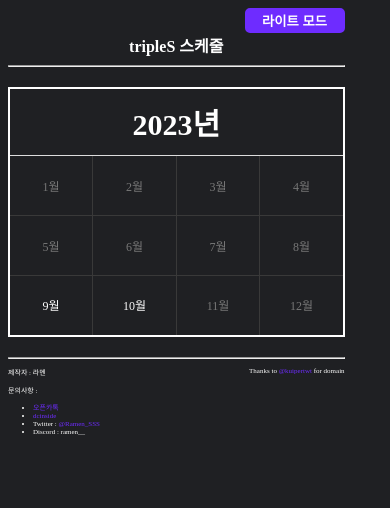
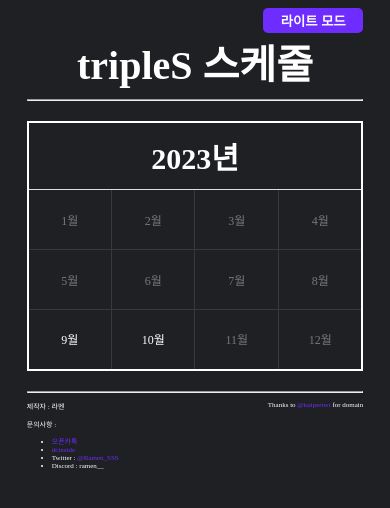
Before and after one commit to RamenSSS/test, a plain HTML site: page index.html in a window 390 px wide. Drawn offline with Linux system fonts and the light colour scheme.

Commit message:
Update index.html

```diff
--- a/index.html
+++ b/index.html
@@ -86,6 +86,11 @@ font-size: 15px;
   margin-right: auto;
   text-align: center;
 }
+    #body {
+        text-align: center;
+        margin-left: auto;
+        margin-right: auto;
+    }
     @media (min-width: 427px) and (max-width: 770px) {
         tbody tr {
             height: 75px;
@@ -105,7 +110,7 @@ font-size: 15px;
   }
     }
     @media (max-width: 427px) {
-.title {
+#title {
 font-size:40px;
 }
 tbody tr {
```
